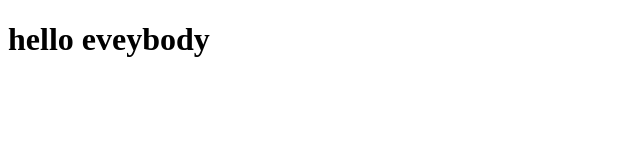
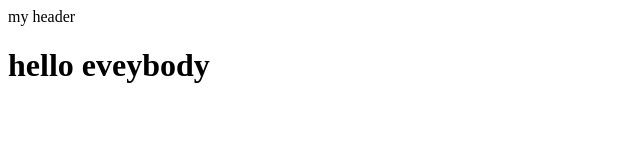
Before and after one commit to khanimojgan/git-project-three, a plain HTML site: page index.html in a window 1280 px wide. Shown: the whole page, without its empty margins (0-640 px from the left). Drawn offline with Linux system fonts and the light colour scheme.

Commit message:
header added

```diff
--- a/index.html
+++ b/index.html
@@ -6,7 +6,9 @@
     <title>Document</title>
 </head>
 <body>
+    <header>
+        my header
+    </header>
     <h1>hello eveybody</h1>
-
 </body>
 </html>
```
